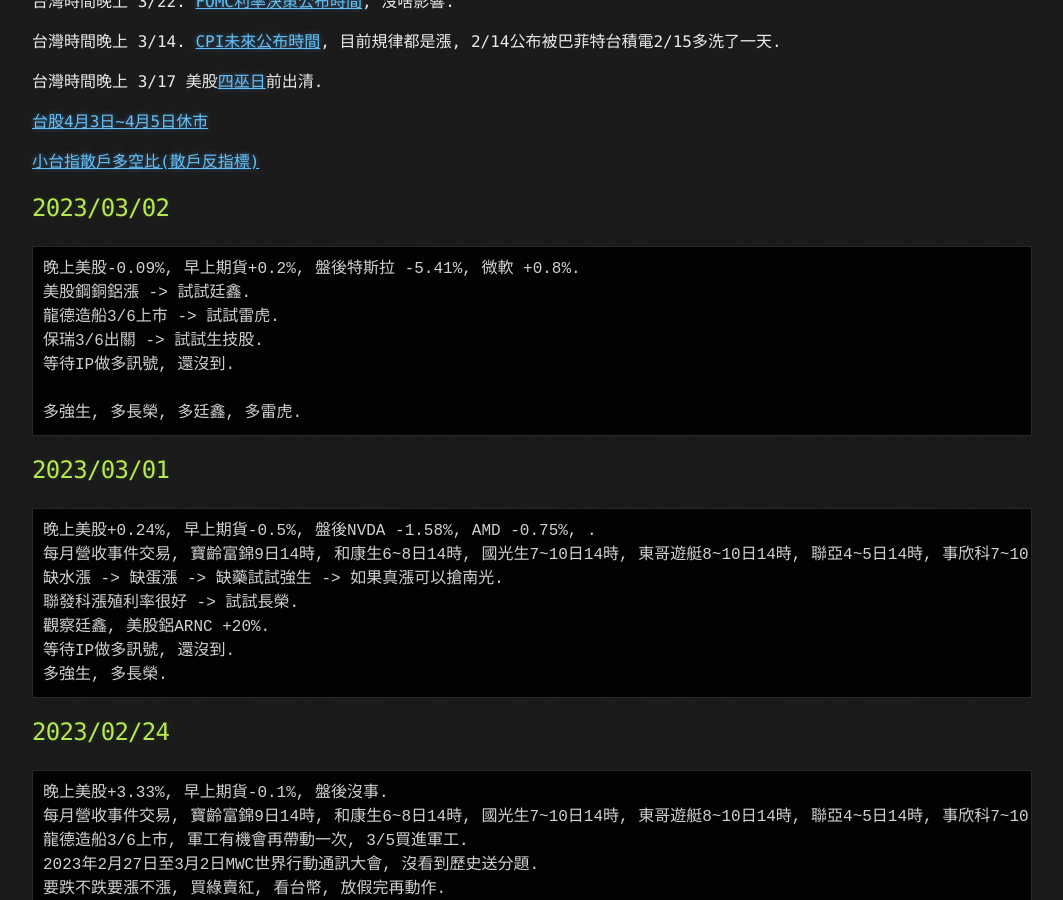
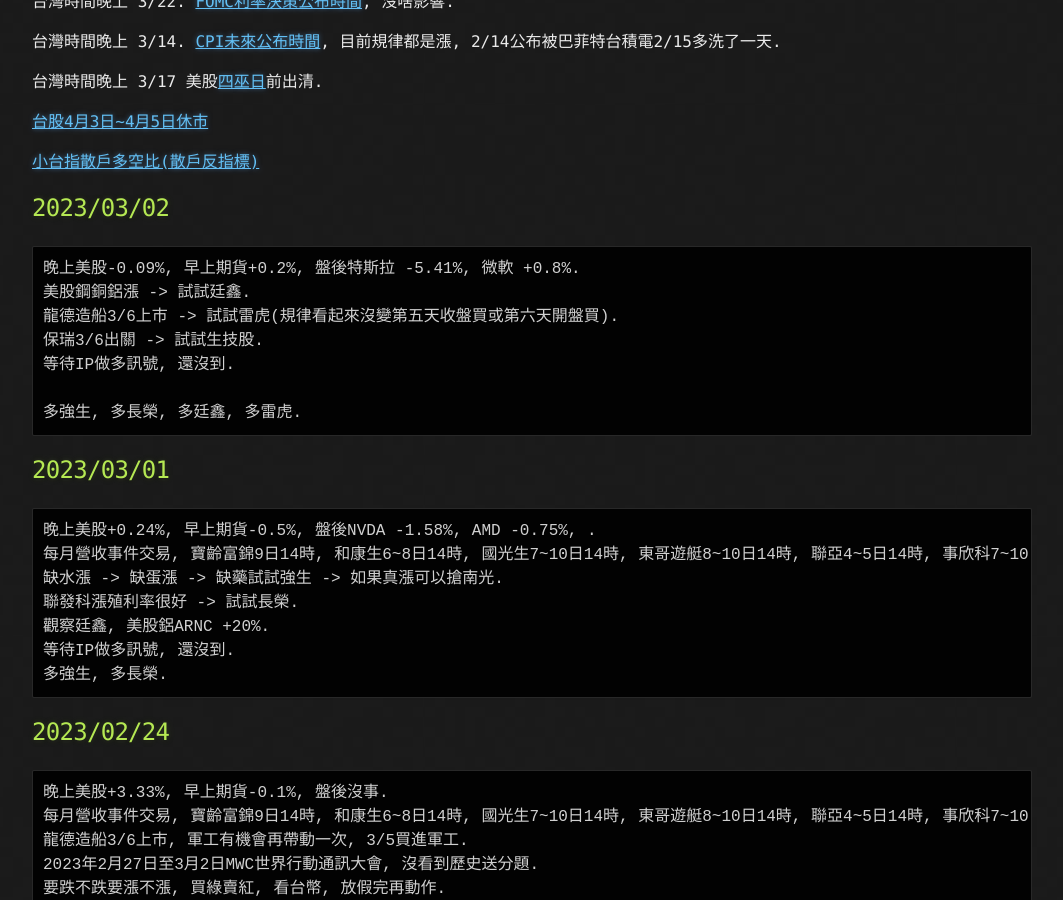
Before and after one commit to lepg5487/Stock_God, a Jekyll site: the page built from index.md, in a window 1280 px wide and 900 px high, scrolled down 428 px. Shown: the whole window, without its empty margins (108-1171 px from the left). Built offline with Jekyll 4.4.1, drawn with Linux system fonts in a browser that asks for light colours; our own code applies the rules of GitHub Pages for plain Markdown files.

Commit message:
Update index.md

````diff
--- a/index.md
+++ b/index.md
@@ -24,7 +24,7 @@
 ```
 晚上美股-0.09%, 早上期貨+0.2%, 盤後特斯拉 -5.41%, 微軟 +0.8%.
 美股鋼銅鋁漲 -> 試試廷鑫.
-龍德造船3/6上市 -> 試試雷虎.
+龍德造船3/6上市 -> 試試雷虎(規律看起來沒變第五天收盤買或第六天開盤買).
 保瑞3/6出關 -> 試試生技股.
 等待IP做多訊號, 還沒到.
 
````
